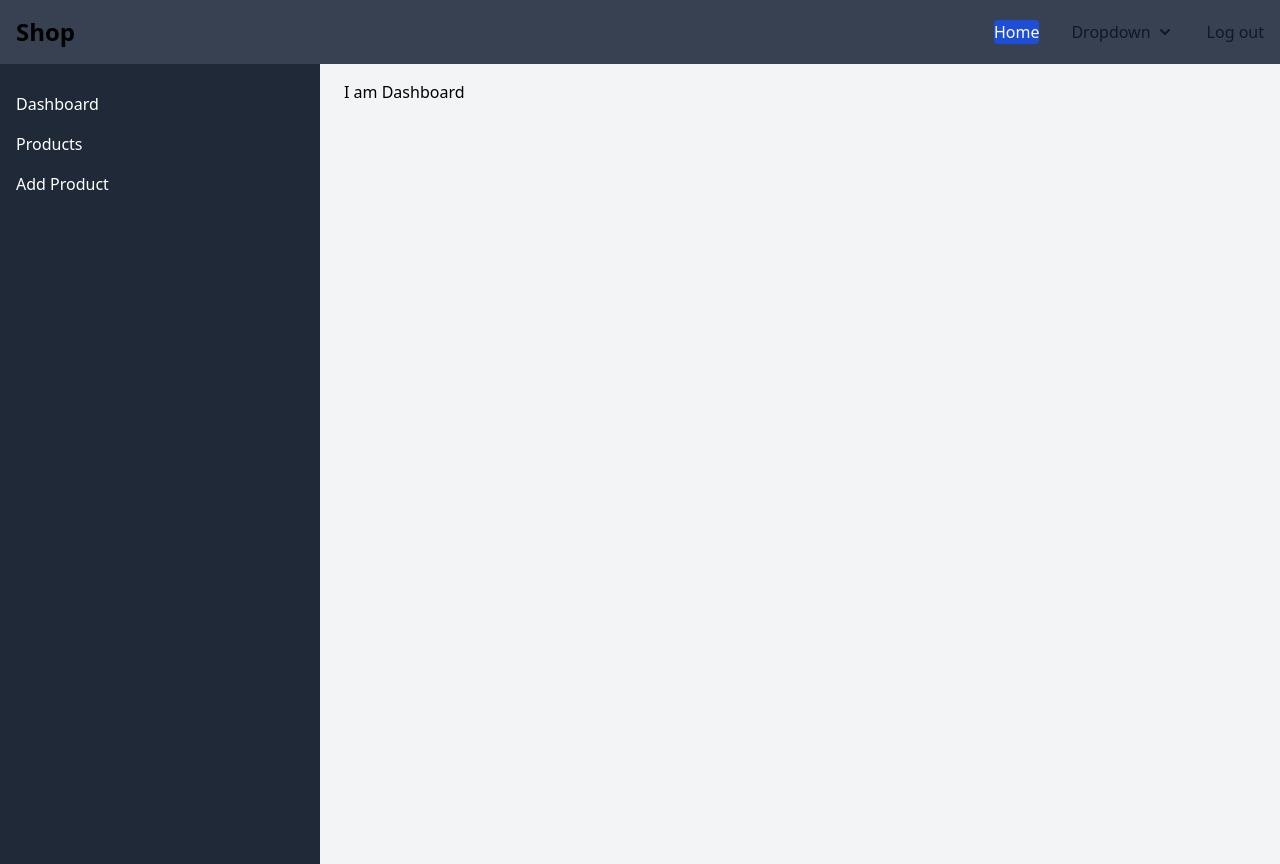
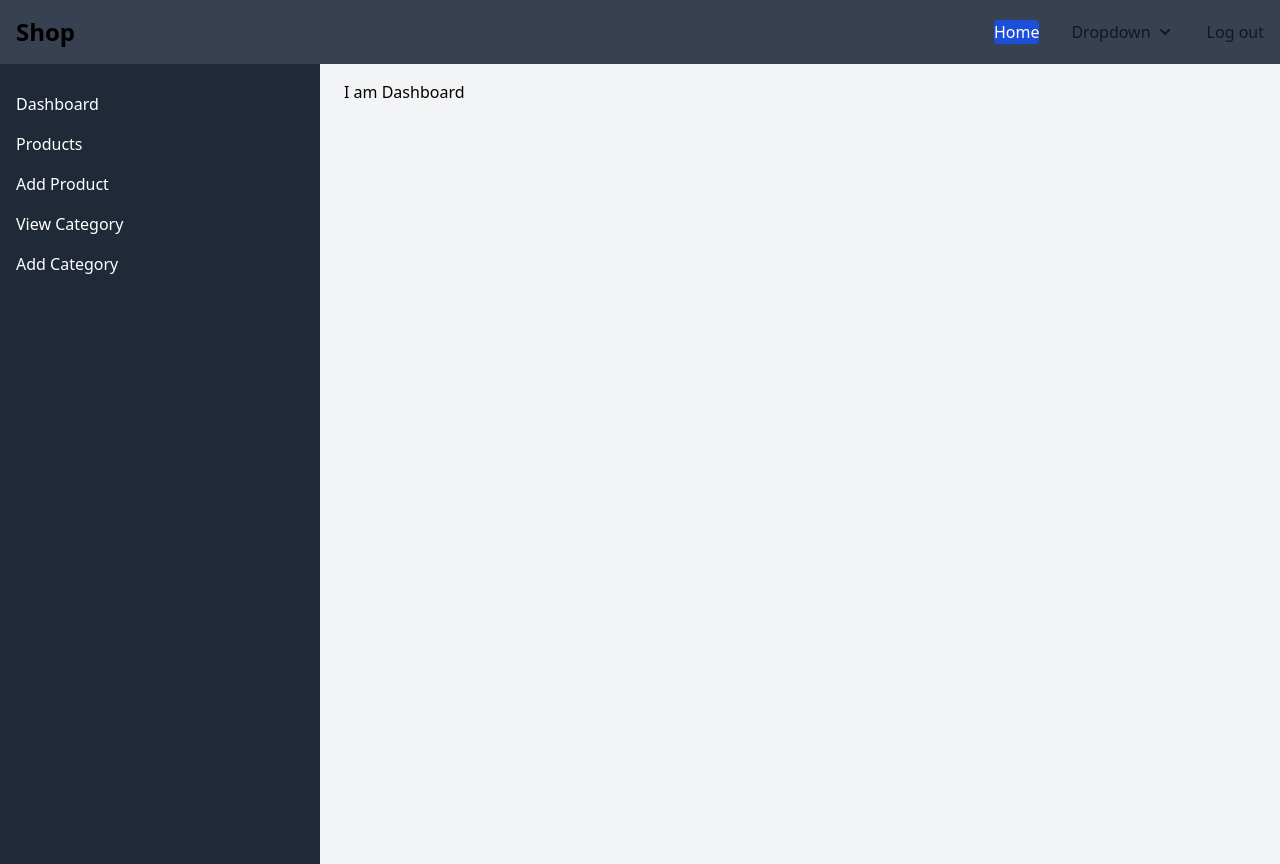
Before and after one commit to Erald07/webProject, a React (Create React App) app in the folder react-client/: page /admin/dashboard in a window 1280 px wide. Built offline with nearby package versions, Linux system fonts and the light colour scheme; sample sign-in values are in the browser's storage.

Commit message:
adding buttons to access admin directories

```diff
--- a/react-client/src/layouts/admin/Sidebar.jsx
+++ b/react-client/src/layouts/admin/Sidebar.jsx
@@ -13,7 +13,13 @@ const Sidebar = () => {
                         <Link to={'/admin/products'}>Products</Link>
                     </div>
                     <div className="py-2 flex">
-                        <Link to={'/add-product'}>Add Product</Link>
+                        <Link to={'/admin/add-product'}>Add Product</Link>
+                    </div>
+                    <div className="py-2 flex">
+                        <Link to={'/admin/view-category'}>View Category</Link>
+                    </div>
+                    <div className="py-2 flex">
+                        <Link to={'/admin/add-category'}>Add Category</Link>
                     </div>
                 </div>
             </div>
```
